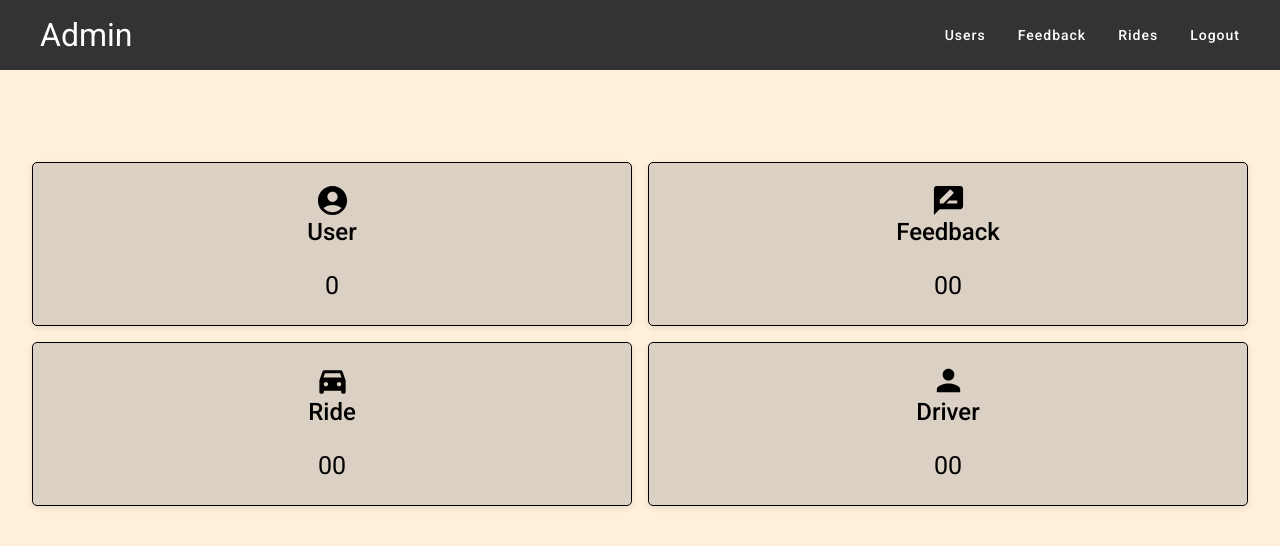
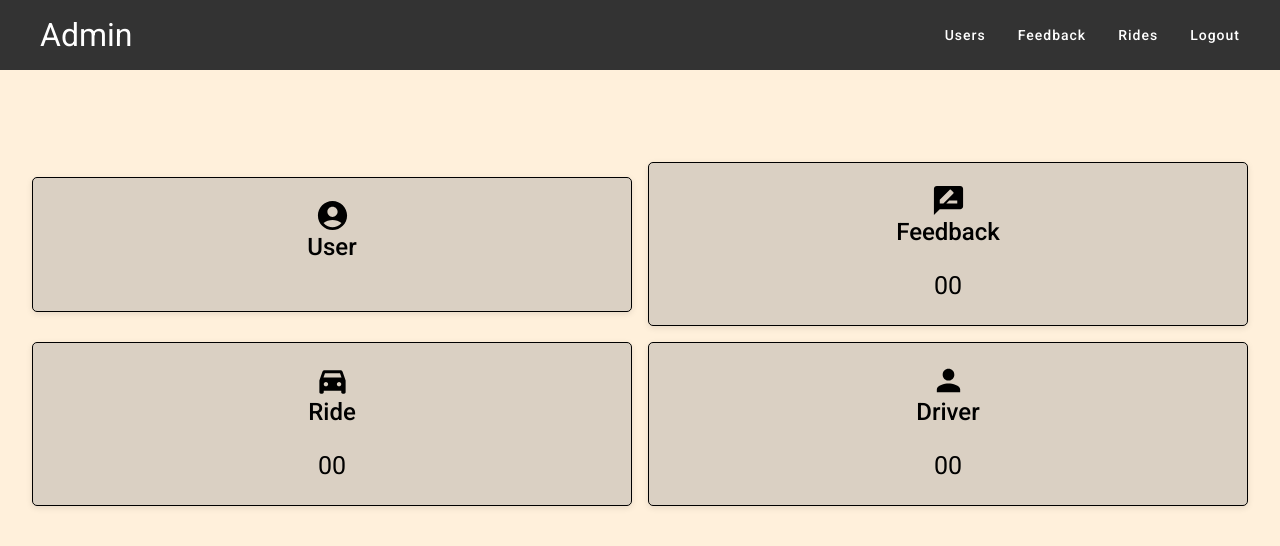
Before and after one commit to nikkosalas/web, a React (Create React App) app in the folder admin/: page /dashboard in a window 1280 px wide. Shown: the top 546 px of the page. Built offline with nearby package versions, Linux system fonts and the light colour scheme.

Commit message:
di ma display userCount sa card user ./.Reactjs

```diff
--- a/admin/package.json
+++ b/admin/package.json
@@ -15,8 +15,8 @@
     "firebase": "^9.23.0",
     "framer-motion": "^10.16.1",
     "prop-types": "^15.8.1",
-    "react": "^18.2.0",
-    "react-dom": "^18.2.0",
+    "react": "^17.0.2",
+    "react-dom": "^17.0.2",
     "react-router-dom": "^6.14.2",
     "react-scripts": "5.0.1",
     "react-transition-group": "^4.4.5",
--- a/admin/src/Dashboard.js
+++ b/admin/src/Dashboard.js
@@ -1,4 +1,4 @@
-import React, { useState } from 'react';
+import React from 'react';
 import './dashboard.css';
 import './design.css';
 import { useLocation } from 'react-router-dom';
@@ -7,12 +7,12 @@ import RateReviewIcon from '@mui/icons-material/RateReview';
 import DirectionsCarFilledIcon from '@mui/icons-material/DirectionsCarFilled';
 import PersonIcon from '@mui/icons-material/Person';
 
-const Dashboard = () => {
+
+const Dashboard = ({ userCount }) => { // Receive userCount as a prop
   const location = useLocation();
+  const isDashboardPath = location.pathname === '/dashboard';
 
-  const [userCount, setUserCount] = useState(0); // State to keep track of user count
-
-  const isDashboardPath = location.pathname === '/dashboard';
+  console.log('userCount in Dashboard:', userCount);
 
   return (
     <div>
@@ -28,24 +28,18 @@ const Dashboard = () => {
           <li>
             <a href='/rides'>Rides</a>
           </li>
-
           <li>
             <a href='/'>Logout</a>
           </li>
         </ul>
-
-
       </nav>
 
       {isDashboardPath &&
-
-
         <div className='stats'>
-
           <div className='card'>
             <AccountCircleIcon fontSize="large" />
             <h2 className='user'>User</h2>
-  <p>{userCount}</p>
+            <p>{userCount}</p> {/* Display the userCount */}
           </div>
 
 
@@ -69,15 +63,9 @@ const Dashboard = () => {
 
     </div>
 
-
-
-
-
-
     }
 
     </div>
   );
 };
-
 export default Dashboard;
--- a/admin/src/pages/Users.js
+++ b/admin/src/pages/Users.js
@@ -5,6 +5,7 @@ import { collection, getDocs, doc, deleteDoc } from 'firebase/firestore';
 
 export default function Users() {
   const [users, setUsers] = useState([]); // State to hold user data
+  const [userCount, setUserCount] = useState(0); // State to hold user count
 
   useEffect(() => {
     // Function to fetch user data from Firestore
@@ -19,6 +20,9 @@ export default function Users() {
           }))
           .filter((user) => user.isRegisterComplete === true); // Filter condition
         setUsers(userData);
+
+        // Update the user count
+        setUserCount(userData.length);
       } catch (error) {
         console.error('Error fetching user data:', error);
       }
@@ -33,6 +37,9 @@ export default function Users() {
       await deleteDoc(userDoc); // Delete the document
       // Remove the deleted user from the state
       setUsers((prevUsers) => prevUsers.filter((user) => user.id !== id));
+
+      // Update the user count after deletion
+      setUserCount((prevCount) => prevCount - 1);
     } catch (error) {
       console.error('Error deleting user:', error);
     }
@@ -40,7 +47,7 @@ export default function Users() {
 
   return (
     <div>
-      <Dashboard />
+      <Dashboard userCount={userCount} />
       <h1>Users</h1>
       <div className="table-container">
         <table border="1">
```
Also changed, not shown: 1 other file (tests, documents, lock files or other folders). Lines whose indentation alone changed are shown as unchanged.
